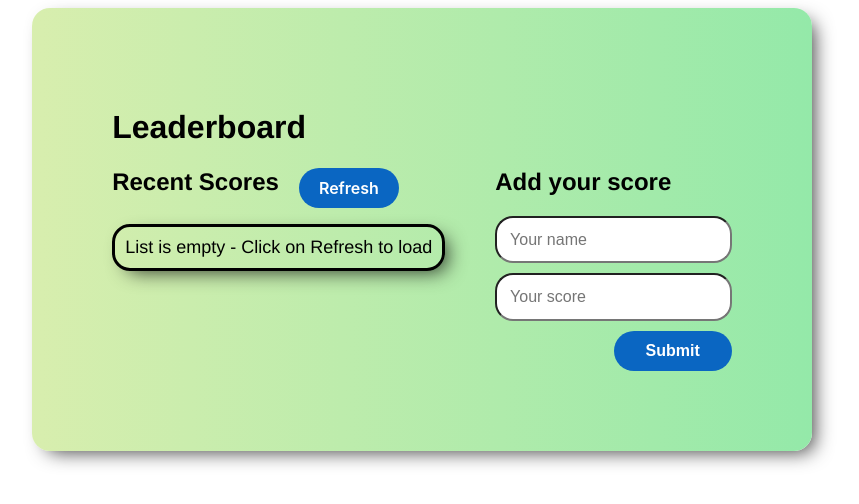
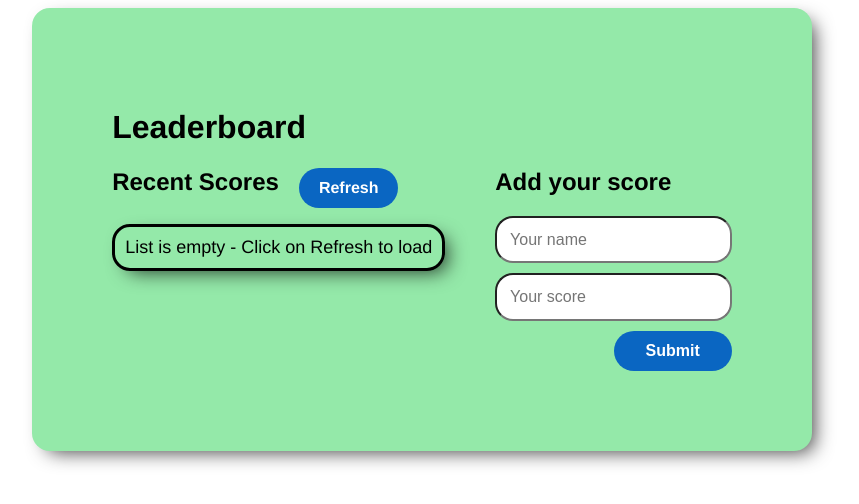
Before and after one commit to sabetech/es6-leaderboards, a website built with webpack: page src/index.html in a window 1280 px wide. Shown: the whole page, without its empty margins (218-1077 px from the left). Built offline with nearby package versions, Linux system fonts and the light colour scheme; no server answers.

Commit message:
Fix linter issues with stylesheets

```diff
--- a/src/style.css
+++ b/src/style.css
@@ -2,7 +2,7 @@ body {
   display: flex;
   justify-content: center;
   align-content: center;
-  font-family: Helvetica, Sans-Serif;
+  font-family: Helvetica, sans-serif;
 }
 
 .main {
@@ -10,12 +10,7 @@ body {
   margin: 0 5% 0 5%;
   padding: 80px;
   border-radius: 18px;
-  background: rgb(216, 238, 174);
-  background: linear-gradient(
-    90deg,
-    rgba(216, 238, 174, 1) 0%,
-    rgba(148, 233, 169, 1) 100%
-  );
+  background: rgba(148, 233, 169, 1);
 }
 
 #save_response {
@@ -27,6 +22,7 @@ input {
   font-size: medium;
   padding: 0.8em;
   line-height: 1em;
+  margin-bottom: 10px;
 }
 
 .refresh {
@@ -35,38 +31,27 @@ input {
   border: 0;
   border-radius: 100px;
   box-sizing: border-box;
-  color: #ffffff;
+  color: #fff;
   cursor: pointer;
   display: inline-flex;
-  font-family: -apple-system, system-ui, system-ui, "Segoe UI", Roboto,
-    "Helvetica Neue", "Fira Sans", Ubuntu, Oxygen, "Oxygen Sans", Cantarell,
-    "Droid Sans", "Apple Color Emoji", "Segoe UI Emoji", "Segoe UI Symbol",
-    "Lucida Grande", Helvetica, Arial, sans-serif;
+  font-family: Helvetica, sans-serif;
   font-size: 16px;
   font-weight: 600;
   justify-content: center;
   line-height: 20px;
   max-width: 480px;
   min-height: 40px;
-  min-width: 0px;
-  overflow: hidden;
-  padding: 0px;
+  min-width: 0;
+  padding: 0;
   padding-left: 20px;
   padding-right: 20px;
   text-align: center;
-  touch-action: manipulation;
-  transition: background-color 0.167s cubic-bezier(0.4, 0, 0.2, 1) 0s,
-    box-shadow 0.167s cubic-bezier(0.4, 0, 0.2, 1) 0s,
-    color 0.167s cubic-bezier(0.4, 0, 0.2, 1) 0s;
-  user-select: none;
-  -webkit-user-select: none;
-  vertical-align: middle;
 }
 
 .refresh:hover,
 .refresh:focus {
   background-color: #16437e;
-  color: #ffffff;
+  color: #fff;
 }
 
 .refresh:active {
@@ -106,10 +91,6 @@ form {
   margin: 0 0 20px 0;
 }
 
-input {
-  margin-bottom: 10px;
-}
-
 .submit {
   width: 50%;
   align-self: flex-end;
@@ -117,15 +98,14 @@ input {
   border: 0;
   border-radius: 100px;
   box-sizing: border-box;
-  color: #ffffff;
+  color: #fff;
   cursor: pointer;
   font-size: 16px;
   font-weight: 600;
   justify-content: center;
   line-height: 20px;
   min-height: 40px;
-  min-width: 0px;
-
+  min-width: 0;
   text-align: center;
   touch-action: manipulation;
 }
```
